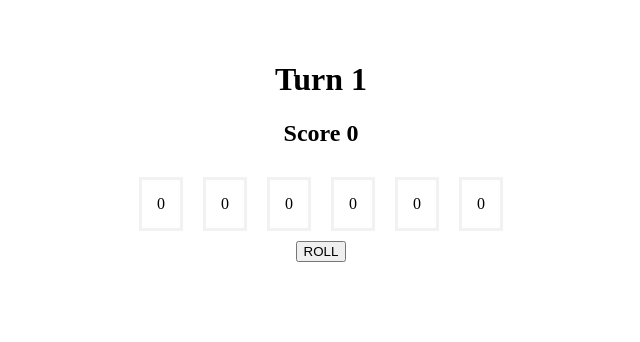
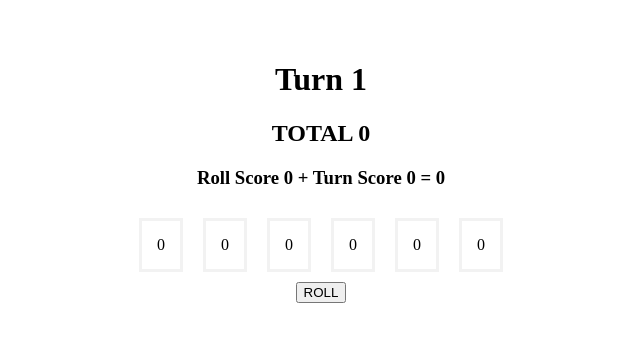
Before and after one commit to pamarsh907/react-farkle, a React (Vite) app: page / in a window 1280 px wide. Shown: the top 342 px of the page, without its empty margins (319-959 px from the left). Built offline with nearby package versions, Linux system fonts and the light colour scheme.

Commit message:
added scoring logic for different rolls - possibly buggy

```diff
--- a/src/App.tsx
+++ b/src/App.tsx
@@ -7,6 +7,7 @@ interface DiceProps {
   //on dice click should lock the dice and highlight it
   onDiceClick: () => void;
   locked: boolean
+  lockedTurn?: number
 }
 
 interface ButtonProps {
@@ -24,9 +25,11 @@ function App() {
   const [lockRoll, setLockRoll] = useState(Array(6).fill(0));
   const [score, setScore] = useState(0);
   const [turnScore, setTurnScore] = useState(0);
+  const [rollScore, setRollScore] = useState(0);
   const [showTurnButton, setShowTurnButton] = useState(false);
   const [showRollButton, setShowRollButton] = useState(true);
   const [farkle, setFarkle] = useState(false);
+
 
   function rollDice(){
     var diceArray: Array<number> = [...dice]
@@ -37,27 +40,147 @@ function App() {
         newRoll.push(diceArray[i])
       }
     }
-    console.log("ROLL: " + diceArray)
+    //console.log("ROLL: " + diceArray)
 
     //make this into a farkle check function
     //this should also increment the turn score
     //end turn will then add the turn score to the total score
-    if((!newRoll.includes(1)) && (!newRoll.includes(5))){
-      setFarkle(true)
-    }
+    checkForFarkle(newRoll)
+
 
     //do spread operator and only copy over non locked dice
+    setTurnScore(turnScore + rollScore)
     setRoll(roll + 1)
     setDice(diceArray)
     setRollLockedDice(Array(6).fill(false))
 
     setShowRollButton(false)
     setShowTurnButton(false)
+    setRollScore(0)
     return
   }
 
   function checkForFarkle(roll: Array<number>){
+    var rollscore = calculateRollScore(roll);
+    console.log("calculate roll score in check for farkle: " + rollscore)
+    //console.log("check for farkle: what is roll score: " + rollscore)
+    //console.log("turnscore - rollscore: " + (turnScore - rollscore))
+    if(rollscore == 0){
+      setFarkle(true)
+    }
+  }
 
+
+
+  function countOccurrences(arr:Array<any>, val:any){
+    return arr.reduce((a:any, v:any) => (v === val ? a + 1 : a), 0);
+  }
+
+
+  function calculateRollScore(roll: Array<number>){
+    //console.log("calculating roll score, base points: " + turnScore)
+    var points = 0
+
+    //console.log("roll value before calculating dice per value: "+ roll)
+    var numOfDicePerValue: Array<number> = Array(6).fill(0)
+    //there must be a better way to do this...
+    roll.forEach(r => {
+      switch (r) {
+        case 1:
+          numOfDicePerValue[0]++
+          break
+        case 2:
+          numOfDicePerValue[1]++
+          break
+        case 3:
+          numOfDicePerValue[2]++
+          break
+        case 4:
+          numOfDicePerValue[3]++
+          break
+        case 5:
+          numOfDicePerValue[4]++
+          break
+        case 6:
+          numOfDicePerValue[5]++
+          break
+        default:
+          console.log("wtf")
+      }
+    })
+
+    //console.log("dice per value: " + numOfDicePerValue)
+
+    switch (true) {
+      case numOfDicePerValue.includes(6):
+        console.log("6 of a kind")
+        points+=3000
+        break
+      case numOfDicePerValue.includes(5):
+        console.log("5 of a kind")
+        points+=2000
+        if(numOfDicePerValue[0]==1) points+=100
+        if(numOfDicePerValue[4]==1) points+=50
+        break
+      case [2,4].every(i => numOfDicePerValue.includes(i)):
+        console.log("4 and a pair")
+        points+=1500
+        break
+      case countOccurrences(numOfDicePerValue, 2) == 3:
+        console.log("3 doubles")
+        points+=1500
+        break
+      case numOfDicePerValue.includes(4):
+        console.log("4 of a kind")
+        points+=1000
+        points+=(numOfDicePerValue[0]*100)+(numOfDicePerValue[4]*50)
+        break
+      case countOccurrences(numOfDicePerValue, 3) == 2:
+        console.log("2 triples")
+        points+=2500
+        break
+      case numOfDicePerValue.toString() == [1,1,1,1,1,1].toString():
+        console.log("Straight")
+        points+=1500
+        break
+      case countOccurrences(numOfDicePerValue, 3) == 1:
+        //find what number the set of three is
+        var triple = numOfDicePerValue.indexOf(3) + 1
+        if(triple != 1){
+          console.log("Triple " + triple)
+          points+=(triple*100)
+          points+=((numOfDicePerValue[0])*100)+(numOfDicePerValue[4]*50)
+        } else {
+          console.log("Triple 1")
+          points+=300
+          points+=((numOfDicePerValue[0] - 3)*100)+(numOfDicePerValue[4]*50)
+        }
+
+        break
+      default:
+        console.log("1 or 5")
+        points+=(numOfDicePerValue[0]*100)+(numOfDicePerValue[4]*50)
+    }
+
+    //maybe a recursive function that
+
+    // Single 1 = 100
+    // Single 5 = 50
+    // Three 1s = 300
+    // Three 2s = 200
+    // Three 3s = 300
+    // Three 4s = 400
+    // Three 5s = 500
+    // Three 6s = 600
+    // Four of any number = 1,000 X
+    // Five of any number = 2,000 X
+    // Six of any number = 3,000 X
+    // 1–6 straight = 1,500 X
+    // Three pairs = 1,500: do three pairs before 4 of a kind  X
+    // Four of any number with a pair = 1,500 X
+    // Two triplets = 2,500 X
+
+    return points
   }
 
   function toggleDie(die: number){
@@ -75,10 +198,7 @@ function App() {
     if(!lockedDice[die] || (lockedDice[die] && lockRoll[die] == roll)){
 
       lockedDice[die] = !lockedDice[die]
-      console.log("before the thing")
       rollLockDice[die] = !rollLockDice[die]
-      console.log("lockedDice: " + lockedDice)
-      console.log("rollLockDice: " + rollLockDice)
 
       if(lockedDice[die]){
         lockedRoll[die] = roll
@@ -86,7 +206,23 @@ function App() {
         lockedRoll[die] = 0
       }
 
-      console.log("roll locked dice: " + rollLockDice)
+      //Get an array of how many dice have been rolled per dice value (1-6)
+      var diceArray: Array<number> = [...dice]
+      var scoringDice: Array<number> = []
+      for (let i = 0; i < 6; i++) {
+        if(rollLockDice[i]){
+          scoringDice.push(diceArray[i])
+        }
+      }
+
+      console.log("on toggle dice, scoring dice used to calculate score: " + scoringDice)
+      var rollScore = calculateRollScore(scoringDice)
+      console.log("on toggle dice, rollscore: " + rollScore)
+      console.log("roll score plus turn score: RS->" +  rollScore + " + TS=>" + turnScore)
+
+      //rollScore+=turnScore
+      setRollScore(rollScore)
+
       if(rollLockDice.includes(true)) {
         setShowTurnButton(true)
         setShowRollButton(true)
@@ -94,10 +230,11 @@ function App() {
         setShowTurnButton(false)
         setShowRollButton(false)
       }
-
       setTurnLockedDice(lockedDice)
       setRollLockedDice(rollLockDice)
       setLockRoll(lockedRoll)
+
+
     } else {
       console.log("You're gonna carry that weight")
     }
@@ -108,15 +245,9 @@ function App() {
     setTurn(turn + 1)
 
     //This should be add points from turnPoints to total points
-    var points = 0
-    dice.forEach((d, index) => {
-      if(turnLockedDice[index]){
-        if(d == 1) points+=100
-        if(d == 5) points+=50
-      }
-    });
 
-    setScore(score + points)
+
+    setScore(score + turnScore + rollScore)
     setTurnLockedDice(Array(6).fill(false))
     setRollLockedDice(Array(6).fill(false))
     setRoll(0)
@@ -124,6 +255,8 @@ function App() {
 
     setShowRollButton(true)
     setShowTurnButton(false)
+    setTurnScore(0)
+    setRollScore(0)
     return
   }
 
@@ -136,16 +269,18 @@ function App() {
   return (
     <>
     <h1>Turn {turn}</h1>
-    <h2>Score {score}</h2>
+    <h2>TOTAL {score}</h2>
+    <h3>Roll Score {rollScore} + Turn Score {turnScore} = {turnScore + rollScore}</h3>
+
     <div style={{display: 'flex', flexDirection: 'row', justifyContent: 'center'}}>
 
 
-      <div><Dice value={dice[0]} onDiceClick={() => toggleDie(0)} locked={turnLockedDice[0]}/></div>
-      <div><Dice value={dice[1]} onDiceClick={() => toggleDie(1)} locked={turnLockedDice[1]}/></div>
-      <div><Dice value={dice[2]} onDiceClick={() => toggleDie(2)} locked={turnLockedDice[2]}/></div>
-      <div><Dice value={dice[3]} onDiceClick={() => toggleDie(3)} locked={turnLockedDice[3]}/></div>
-      <div><Dice value={dice[4]} onDiceClick={() => toggleDie(4)} locked={turnLockedDice[4]}/></div>
-      <div><Dice value={dice[5]} onDiceClick={() => toggleDie(5)} locked={turnLockedDice[5]}/></div>
+      <div><Dice value={dice[0]} onDiceClick={() => toggleDie(0)} locked={turnLockedDice[0]} lockedTurn={lockRoll[0]}/></div>
+      <div><Dice value={dice[1]} onDiceClick={() => toggleDie(1)} locked={turnLockedDice[1]} lockedTurn={lockRoll[1]}/></div>
+      <div><Dice value={dice[2]} onDiceClick={() => toggleDie(2)} locked={turnLockedDice[2]} lockedTurn={lockRoll[2]}/></div>
+      <div><Dice value={dice[3]} onDiceClick={() => toggleDie(3)} locked={turnLockedDice[3]} lockedTurn={lockRoll[3]}/></div>
+      <div><Dice value={dice[4]} onDiceClick={() => toggleDie(4)} locked={turnLockedDice[4]} lockedTurn={lockRoll[4]}/></div>
+      <div><Dice value={dice[5]} onDiceClick={() => toggleDie(5)} locked={turnLockedDice[5]} lockedTurn={lockRoll[5]}/></div>
     </div>
 
 
@@ -157,13 +292,44 @@ function App() {
   )
 }
 
+
+
 function Dice( props: DiceProps ) {
+  const rollOneLockColor = 'rgba(229, 22, 22, 0.64)'
+  const rollTwoLockColor = 'rgba(21, 55, 189, 0.64)'
+  const rollThreeLockColor = 'rgba(16, 168, 49, 0.64)'
+  const rollFourLockColor = 'rgba(255, 52, 204, 0.64)'
+  const rollFiveLockColor = 'rgba(188, 226, 16, 0.64)'
+
+  var lockColor = '';
+  switch(props.lockedTurn) {
+    case 1:
+      lockColor=rollOneLockColor
+      break
+    case 2:
+      lockColor=rollTwoLockColor
+      break
+    case 3:
+      lockColor=rollThreeLockColor
+      break
+    case 4:
+      lockColor=rollFourLockColor
+      break
+    case 5:
+      lockColor=rollFiveLockColor
+      break
+    default:
+      lockColor=rollOneLockColor
+  }
+
+
   return <>
+
     <div
 
     //<div style={{ visibility: this.state.driverDetails.firstName != undefined? 'visible': 'hidden'}}></div>
 
-      style={{border: props.locked?'5px solid rgba(229, 22, 22, 0.64)' : '3px solid rgba(0, 0, 0, 0.05)', padding: '15px', margin: '10px'}}
+      style={{border: props.locked?'5px solid '+lockColor : '3px solid rgba(0, 0, 0, 0.05)', padding: '15px', margin: '10px'}}
       onClick={props.onDiceClick}
       >
       {props.value}
```
